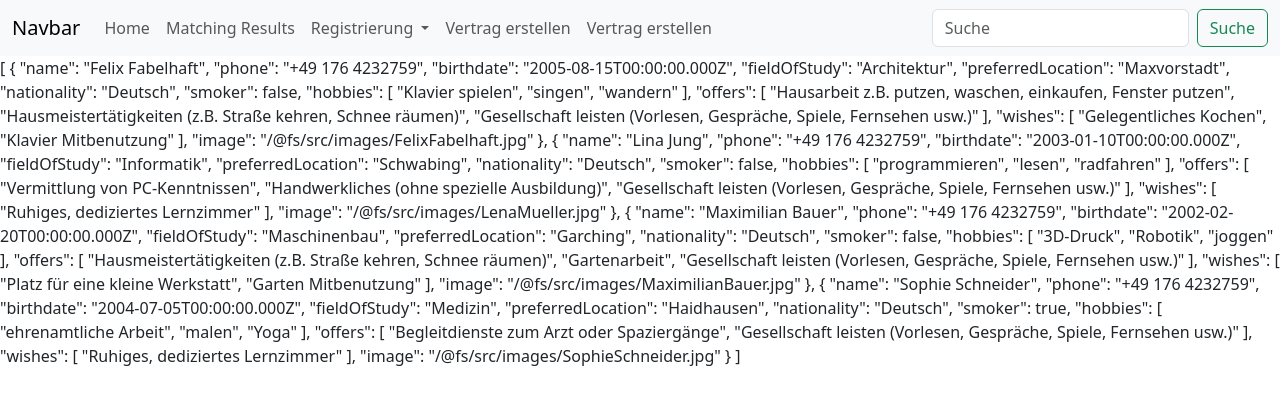
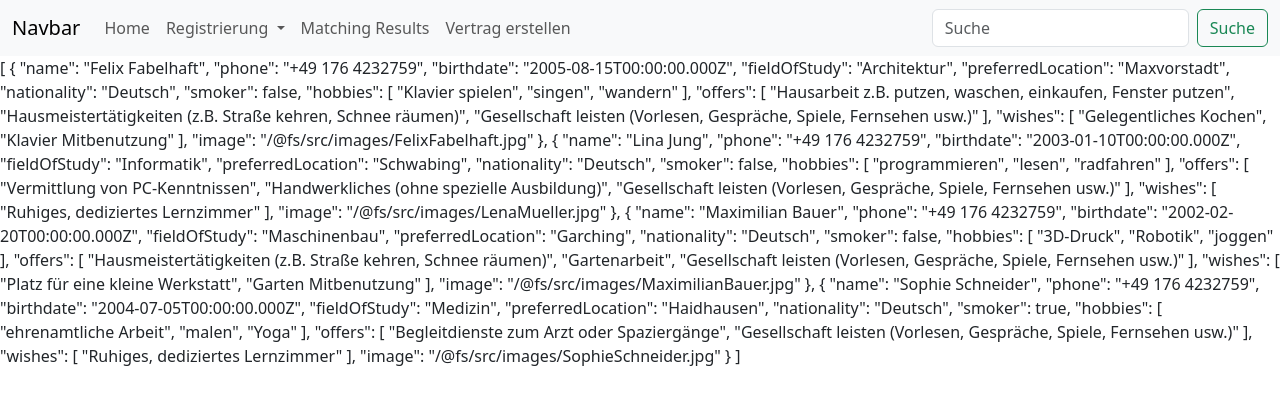
Before and after one commit to Lerbert/living-knows-no-age, a Vue app: page / in a window 1280 px wide. Shown: the top 404 px of the page. Built offline with nearby package versions, Linux system fonts and the light colour scheme; the HTML template or start-up script is replaced by a standard one.

Commit message:
Corrected the NavBar

```diff
--- a/src/components/NavBar.vue
+++ b/src/components/NavBar.vue
@@ -17,9 +17,6 @@
         <ul class="navbar-nav me-auto mb-2 mb-lg-0">
           <li class="nav-item">
             <RouterLink class="nav-link" to="/">Home</RouterLink>
-          </li>
-          <li class="nav-item">
-            <RouterLink class="nav-link" to="/matching-results">Matching Results</RouterLink>
           </li>
           <li class="nav-item dropdown">
             <a
@@ -46,10 +43,10 @@
             </ul>
           </li>
           <li class="nav-item">
-            <RouterLink class="nav-link" to="/contract-creation">Vertrag erstellen</RouterLink>
+            <RouterLink class="nav-link" to="/matching-results">Matching Results</RouterLink>
           </li>
           <li class="nav-item">
-            <RouterLink class="nav-link" to="/contract-generator">Vertrag erstellen</RouterLink>
+            <RouterLink class="nav-link" to="/contract-creation">Vertrag erstellen</RouterLink>
           </li>
         </ul>
         <form class="d-flex">
```
